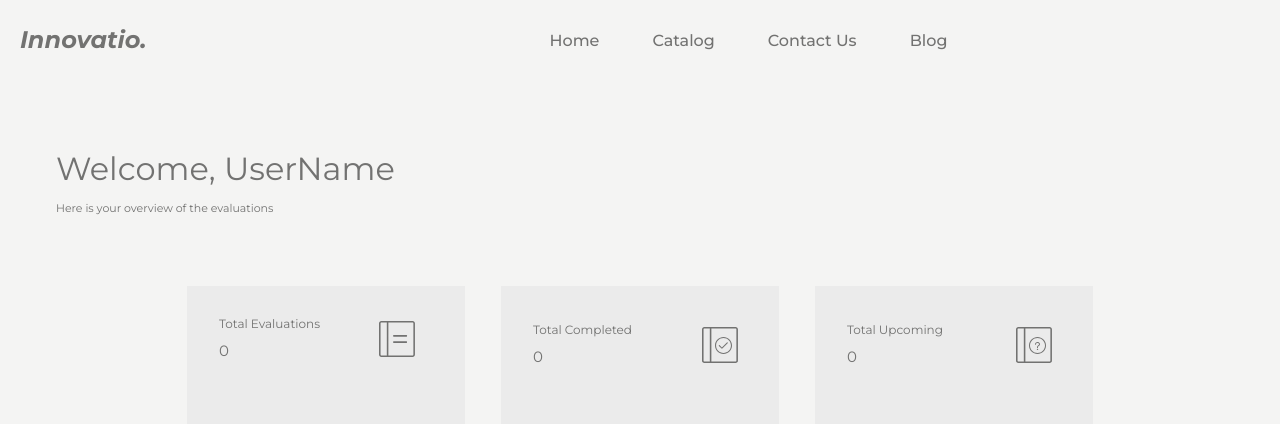
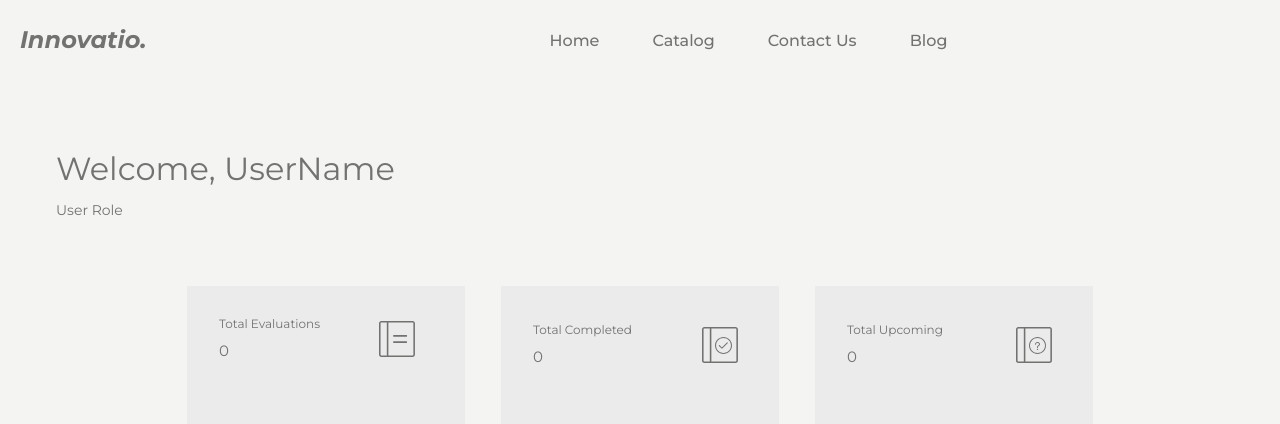
Before and after one commit to SirLaudato/Revised-Evala, a PHP site: page /home.php in a window 1280 px wide; the page is wider, and only the part inside the window is pictured. Shown: the top 424 px of that part. Run offline with PHP 8.4, Linux system fonts and the light colour scheme; some libraries are stand-ins or nearby versions.

Commit message:
Changed Home.php UserRole

```diff
--- a/home.css
+++ b/home.css
@@ -117,7 +117,7 @@
     font-family: "Montserrat", Helvetica;
     font-weight: 400;
     color: #727271;
-    font-size: 11px;
+    font-size: 14px;
     letter-spacing: 0;
     line-height: normal;
 }
--- a/home.php
+++ b/home.php
@@ -21,7 +21,7 @@
                 <div class="frame-2">
                     <div class="welcome-container">
                         <div class="frame-3"><div class="text-wrapper-3">Welcome, UserName</div></div>
-                        <div class="frame-4"><p class="p">Here is your overview of the evaluations</p></div>
+                        <div class="frame-4"><p class="p">User Role</p></div>
                     </div>
                     <div class="frame-5">
                         <div class="frame-6">
```
Also changed, not shown: Frame 48095425.svg (deleted), Vector (11).svg (deleted), Vector (6).svg (deleted), Vector (7).svg (deleted).
